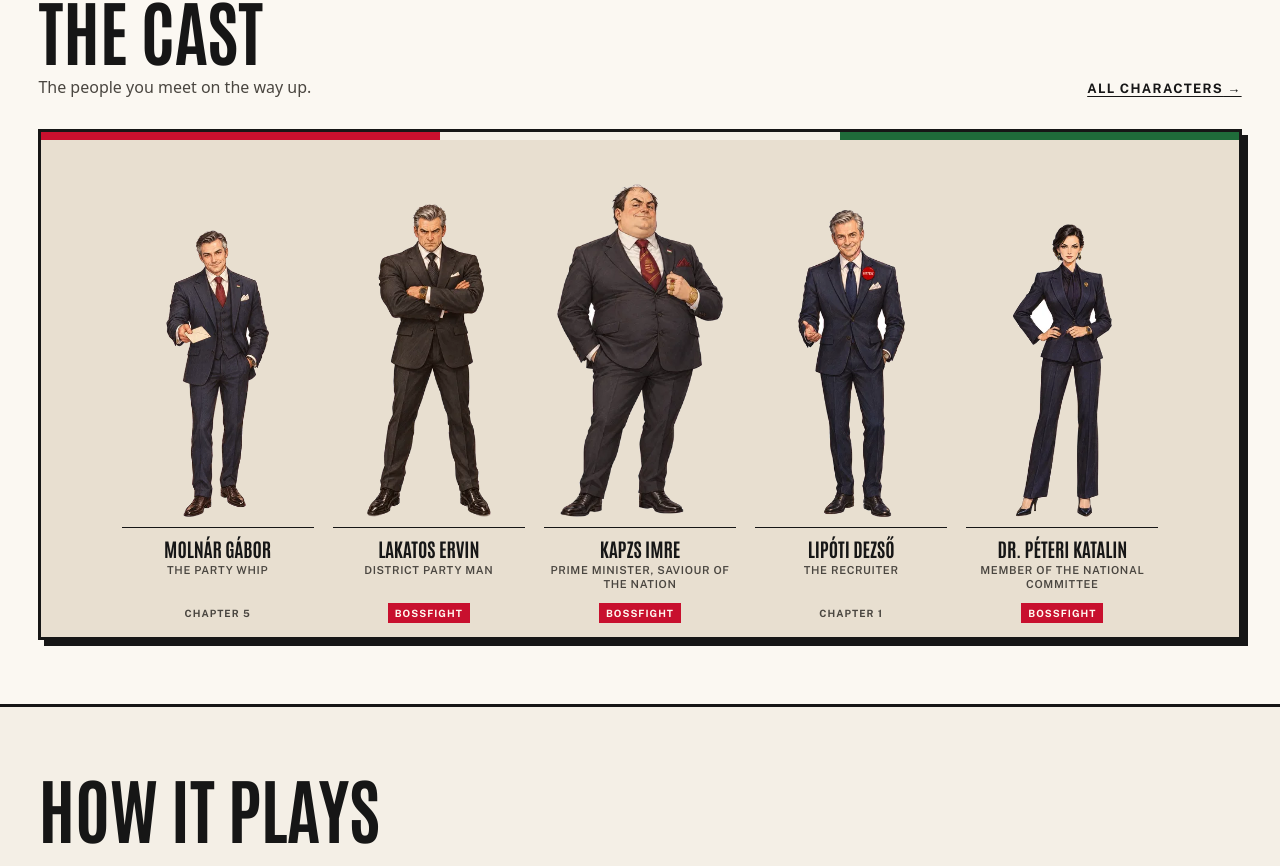
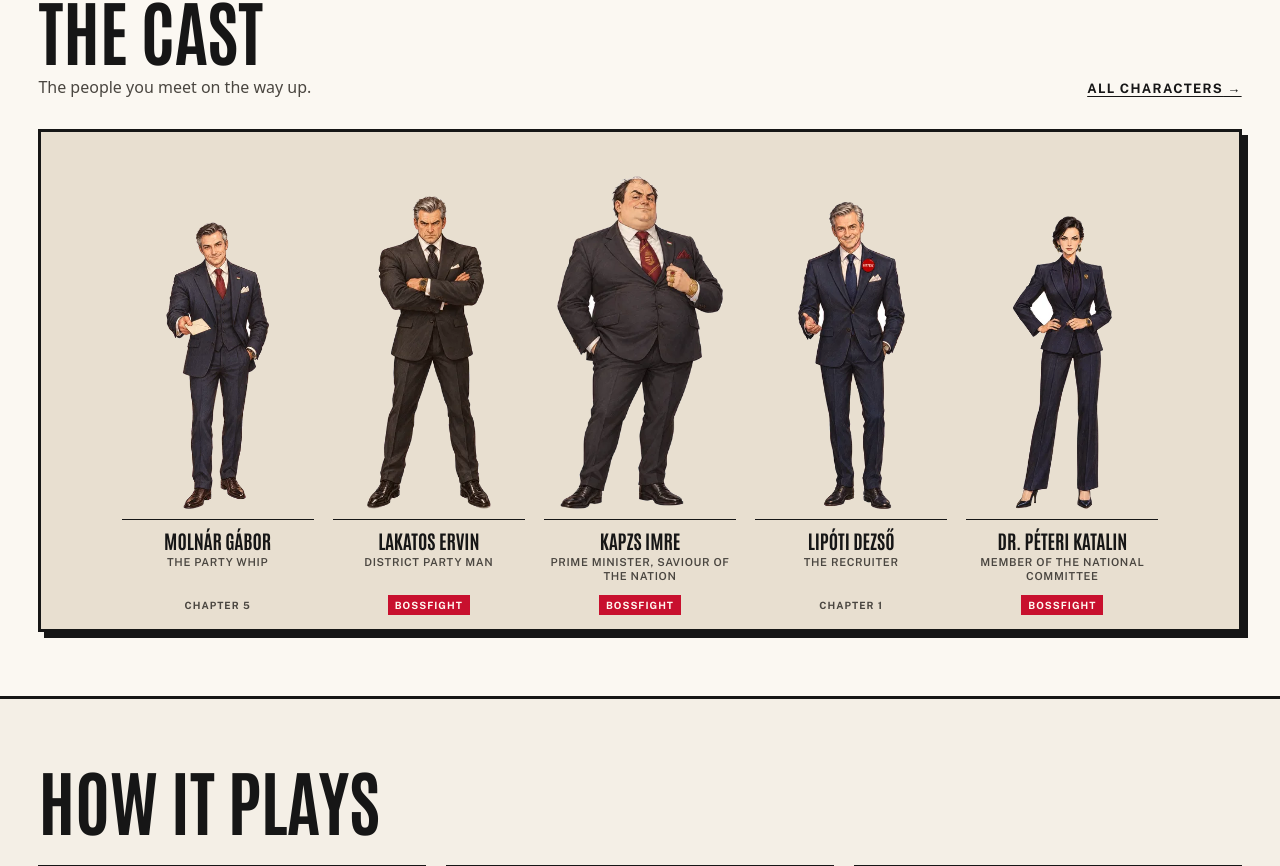
Before and after one commit to Frezzard2/fityeszTheGameWebsite, a Next.js app: page /en in a window 1280 px wide. Shown: the part 1576-2442 px from the top of the page. Built offline with nearby package versions, Linux system fonts and the light colour scheme; no server answers.

Commit message:
Drop the tricolour strip above the cast

```diff
--- a/app/[locale]/page.tsx
+++ b/app/[locale]/page.tsx
@@ -394,12 +394,6 @@ export default async function HomePage({
               overflow: 'hidden',
             }}
           >
-            <div aria-hidden style={{ display: 'flex', height: 8 }}>
-              <div style={{ flex: 1, background: 'var(--accent)' }} />
-              <div style={{ flex: 1, background: 'var(--paper)' }} />
-              <div style={{ flex: 1, background: 'var(--second)' }} />
-            </div>
-
             <div style={{ overflowX: 'auto' }}>
               <div
                 style={{
```
